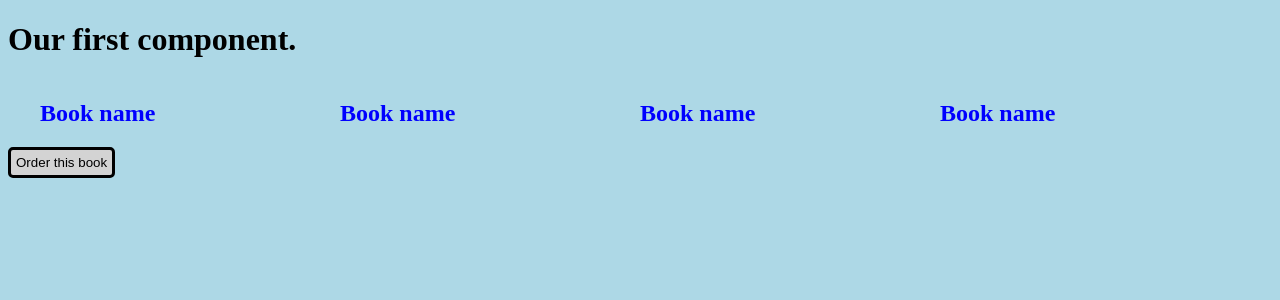
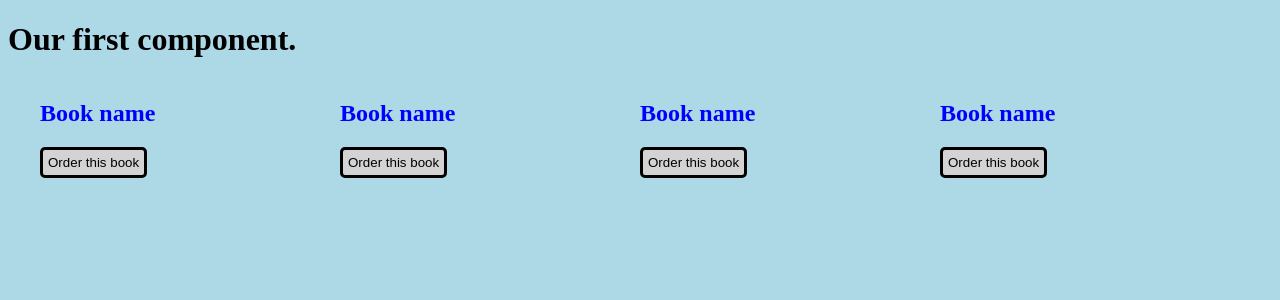
Before and after one commit to kachyna/learning-react, a JavaScript app in the folder learning-app/: page / in a window 1280 px wide. Shown: the top 300 px of the page. Built offline with nearby package versions, Linux system fonts and the light colour scheme.

Commit message:
feat: Add OrderButton component to Book component

```diff
--- a/learning-app/src/App.js
+++ b/learning-app/src/App.js
@@ -6,7 +6,6 @@
 //      * anything in { } brackets is deemed as a javascript code
 
 import Book from "./components/Book"
-import OrderButton from "./components/OrderButton";
 
 const App = () => {
 
@@ -18,8 +17,6 @@ const App = () => {
             <Book />
             <Book />
         </div>
-
-        <OrderButton />
     </>
 }
 
--- a/learning-app/src/components/Book.js
+++ b/learning-app/src/components/Book.js
@@ -1,7 +1,11 @@
 import "./Book.css"
+import OrderButton from "./OrderButton"
 
 const Book = () => {
-    return <h2 className="one-book">Book name</h2>
+    return <div  className="one-book">
+    <h2>Book name</h2>
+    <OrderButton />
+    </div>
 }
 
 export default Book
```
